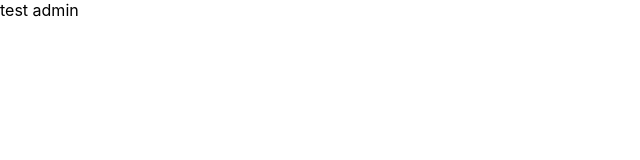
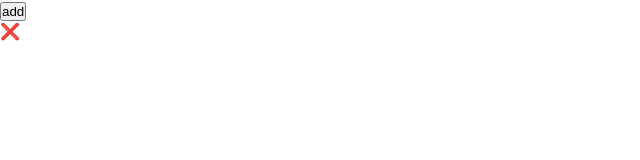
Before and after one commit to MV-Rainbow-Kittens/Rainbow-Kittens-Inventory-Project, a React (Create React App) app in the folder rainbow-front-end/: page /admin in a window 1280 px wide. Shown: the top 160 px of the page, without its empty margins (0-640 px from the left). Built offline with nearby package versions, Linux system fonts and the light colour scheme.

Commit message:
added axios

```diff
--- a/rainbow-front-end/package.json
+++ b/rainbow-front-end/package.json
@@ -6,6 +6,7 @@
     "@testing-library/jest-dom": "^5.16.4",
     "@testing-library/react": "^13.3.0",
     "@testing-library/user-event": "^13.5.0",
+    "axios": "^0.27.2",
     "react": "^18.2.0",
     "react-dom": "^18.2.0",
     "react-router-dom": "^6.3.0",
--- a/rainbow-front-end/src/components/Amin.jsx
+++ b/rainbow-front-end/src/components/Amin.jsx
@@ -4,7 +4,13 @@ function Admin () {
 
     return (
         <div>
-            <p>test admin</p>
+            <div>
+                <button>add</button>
+                <p>❌</p>
+            </div>
+            <div className="body">
+
+            </div>
         </div>
     )
 }
```
Also changed, not shown: rainbow-front-end/src/css/Admin.css (added), 1 other file (tests, documents, lock files or other folders).
